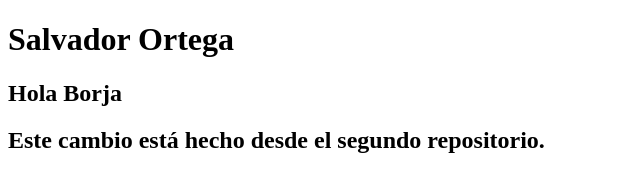
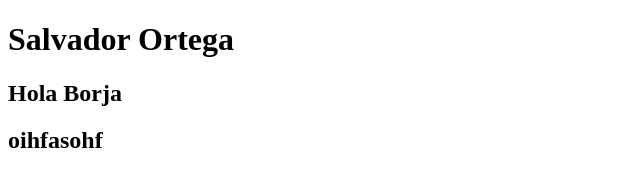
Before and after one commit to SOrtMur/pruebaGit2DAW, a plain HTML site: page index.html in a window 1280 px wide. Shown: the whole page, without its empty margins (0-640 px from the left). Drawn offline with Linux system fonts and the light colour scheme.

Commit message:
Revert "pipo"
This reverts commit 8919fd0eba805f7aa9097ee53ab3e7f4be89a608.

```diff
--- a/index.html
+++ b/index.html
@@ -8,6 +8,6 @@
 <body>
     <h1>Salvador Ortega</h1>
     <h2>Hola Borja</h2>
-    <h2>Este cambio está hecho desde el segundo repositorio.</h2>
+    <h2>oihfasohf</h2>
 </body>
 </html>
```
